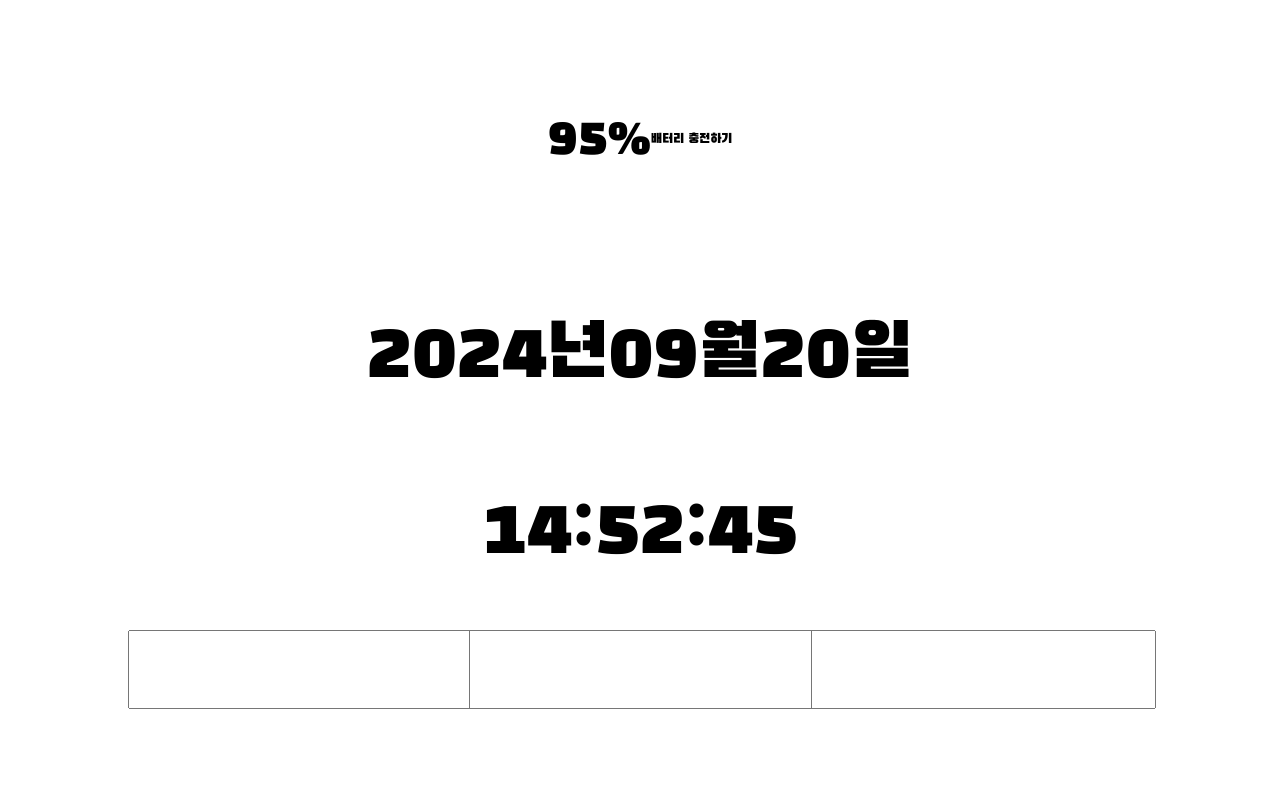
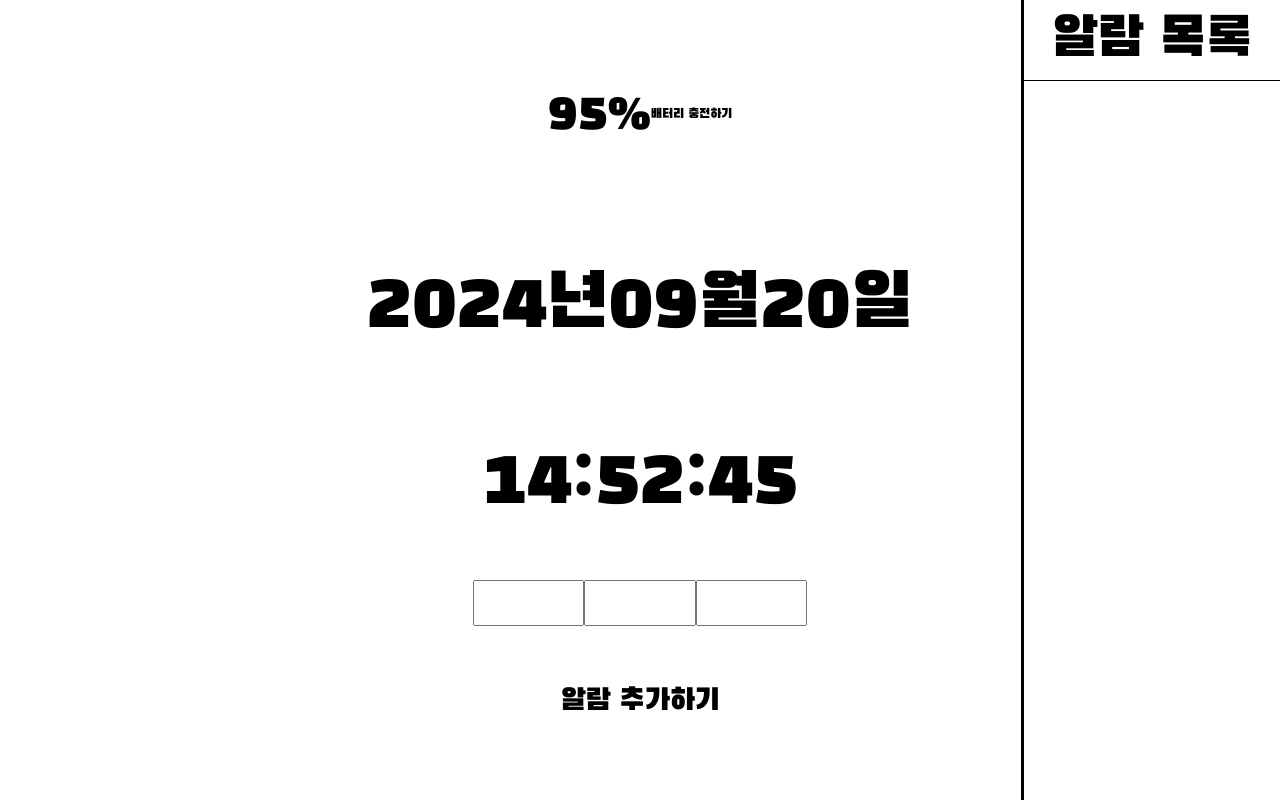
Before and after one commit to dmsdnWkd1234/commento, a plain HTML site: page thirdWeek/timer/timer.html in a window 1280 px wide. Drawn offline with Linux system fonts and the light colour scheme.

Commit message:
알람 추가

```diff
--- a/thirdWeek/timer/style.css
+++ b/thirdWeek/timer/style.css
@@ -70,20 +70,54 @@ main {
 
 .menu-section {
     margin-top: 5%;
-    width: 100%;
+    width: 70%;
     height: 30%;
     display: flex;
     align-content: center;
     justify-content: center;
 }
 
-.menu-button {
-    height: 75px;
-}
-
-.time-input {
-    width: 100%;
-    height: 100%;
+.time-input[type='number'] {
+    width: 15%;
+    height: 80%;
     font-size: 30px;
     text-align: center;
 }
+input[type='number']::-webkit-inner-spin-button,
+input[type='number']::-webkit-outer-spin-button {
+    -webkit-appearance: none; /* Chrome, Safari에서 스피너 숨기기 */
+    margin: 0; /* 여백 초기화 */
+}
+
+.alarm-btn {
+    margin-top: 50px;
+    background-color: white;
+    border: none;
+    cursor: pointer;
+    font-size: 30px;
+}
+
+.alarm-list-aside {
+    position: absolute;
+    width: 20vw;
+    height: 100vh;
+    right: 0;
+    display: flex;
+    border-left: 3px solid black;
+    flex-direction: column;
+}
+
+.alarm-list-header {
+    font-size: 55px;
+    width: 100%;
+    height: 10vh;
+    border-bottom: 1px solid black;
+    display: flex;
+    justify-content: center;
+    align-items: center;
+}
+
+.alarm-list {
+    width: 100%;
+    height: 10%;
+}
--- a/thirdWeek/timer/timer.html
+++ b/thirdWeek/timer/timer.html
@@ -18,16 +18,15 @@
                 <div class="current-time"></div>
             </section>
             <section class="menu-section">
-                <div class="menu-button">
-                    <input class="time-input" type="number" />
-                </div>
-                <div class="menu-button">
-                    <input class="time-input" type="number" />
-                </div>
-                <div class="menu-button">
-                    <input class="time-input" type="number" />
-                </div>
+                <input class="time-input" type="number" />
+                <input class="time-input" type="number" />
+                <input class="time-input" type="number" />
             </section>
+            <button class="alarm-btn">알람 추가하기</button>
         </main>
+        <aside class="alarm-list-aside">
+            <div class="alarm-list-header">알람 목록</div>
+            <div class="alarm-list"></div>
+        </aside>
     </body>
 </html>
--- a/thirdWeek/timer/timer.js
+++ b/thirdWeek/timer/timer.js
@@ -1,7 +1,7 @@
-let currentBattery = 100;
-const currentTime = document.querySelector('.current-time');
+let currentBattery = 100; // 현재 배터리
+const currentTime = document.querySelector('.current-time'); //현재
 const currentDay = document.querySelector('.current-date');
-const timeInput = document.querySelector('.time-input');
+const timeInput = document.querySelectorAll('.time-input');
 
 const battery = () => {
     const batteryElement = document.querySelector('.current-battery');
@@ -62,8 +62,10 @@ const handleOnInput = (element, maxLength) => {
     }
 };
 
-timeInput.addEventListener('input', function () {
-    handleOnInput(this, 2);
+timeInput.forEach((ipnut) => {
+    ipnut.addEventListener('input', function () {
+        handleOnInput(this, 2);
+    });
 });
 
 battery(); // 현재 배터리
```
Also changed, not shown: thirdWeek/calculator/cal.css (renamed from calculator/cal.css), thirdWeek/calculator/cal.html (renamed from calculator/cal.html), thirdWeek/calculator/cal.js (renamed from calculator/cal.js).
